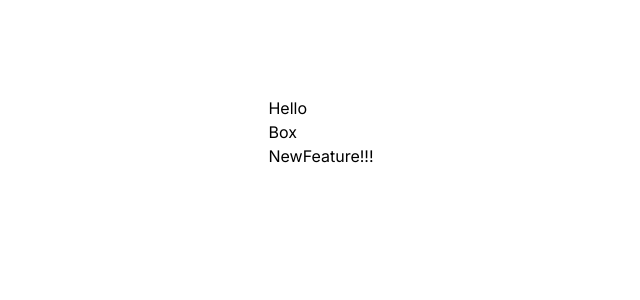
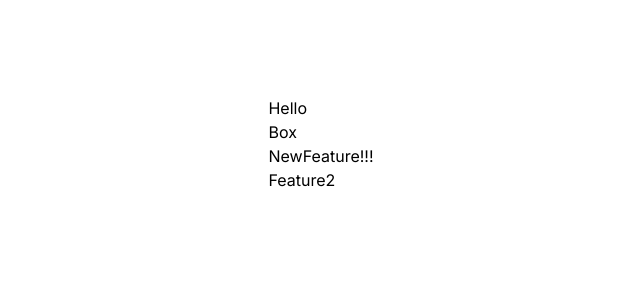
Before and after one commit to hnakae/branch-merge-demo, a Next.js app: page / in a window 1280 px wide. Shown: the top 300 px of the page, without its empty margins (319-959 px from the left). Built offline with nearby package versions, Linux system fonts and the light colour scheme.

Commit message:
feature2

```diff
--- /dev/null
+++ b/app/components/Feature2.tsx
@@ -0,0 +1,7 @@
+import React from "react";
+
+const Feature2 = () => {
+  return <div>Feature2</div>;
+};
+
+export default Feature2;
--- a/app/page.tsx
+++ b/app/page.tsx
@@ -1,6 +1,7 @@
 import Image from "next/image";
 import Box from "./components/Box";
 import NewFeature from "./components/NewFeature";
+import Feature2 from "./components/Feature2";
 
 export default function Home() {
   return (
@@ -9,6 +10,7 @@ export default function Home() {
         <h1>Hello</h1>
         <Box />
         <NewFeature />
+        <Feature2 />
       </div>
     </main>
   );
```
